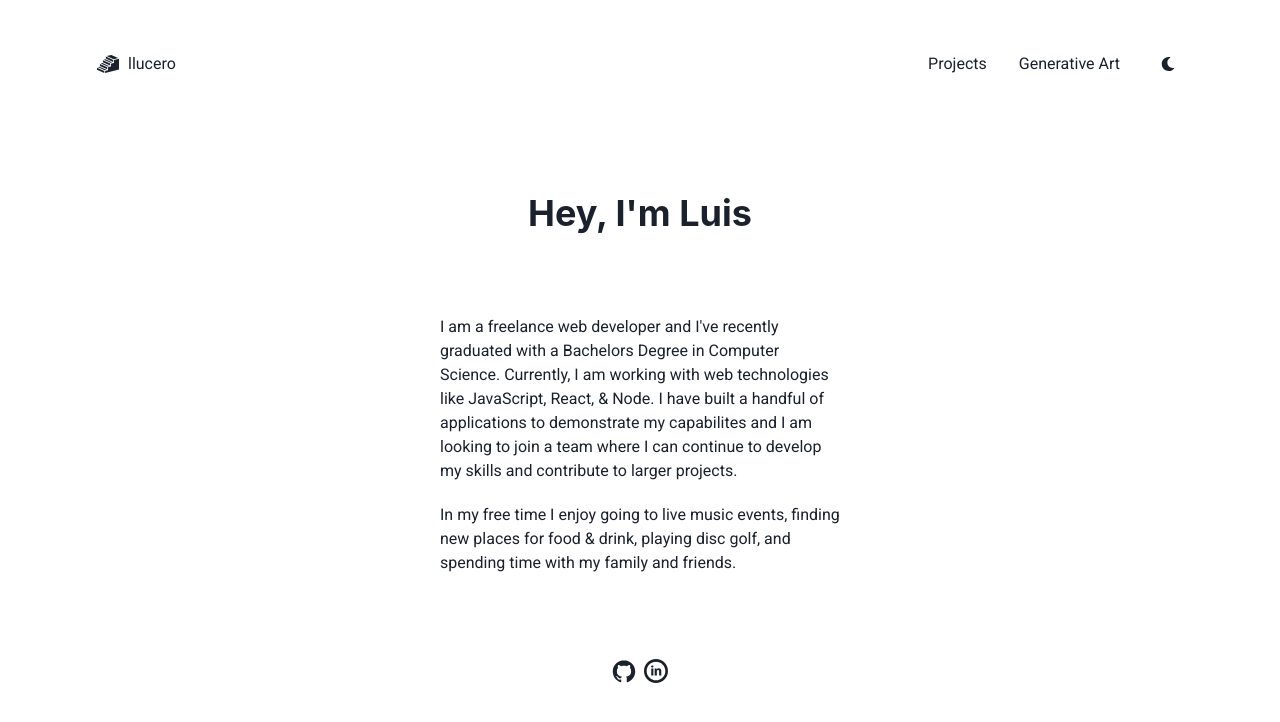
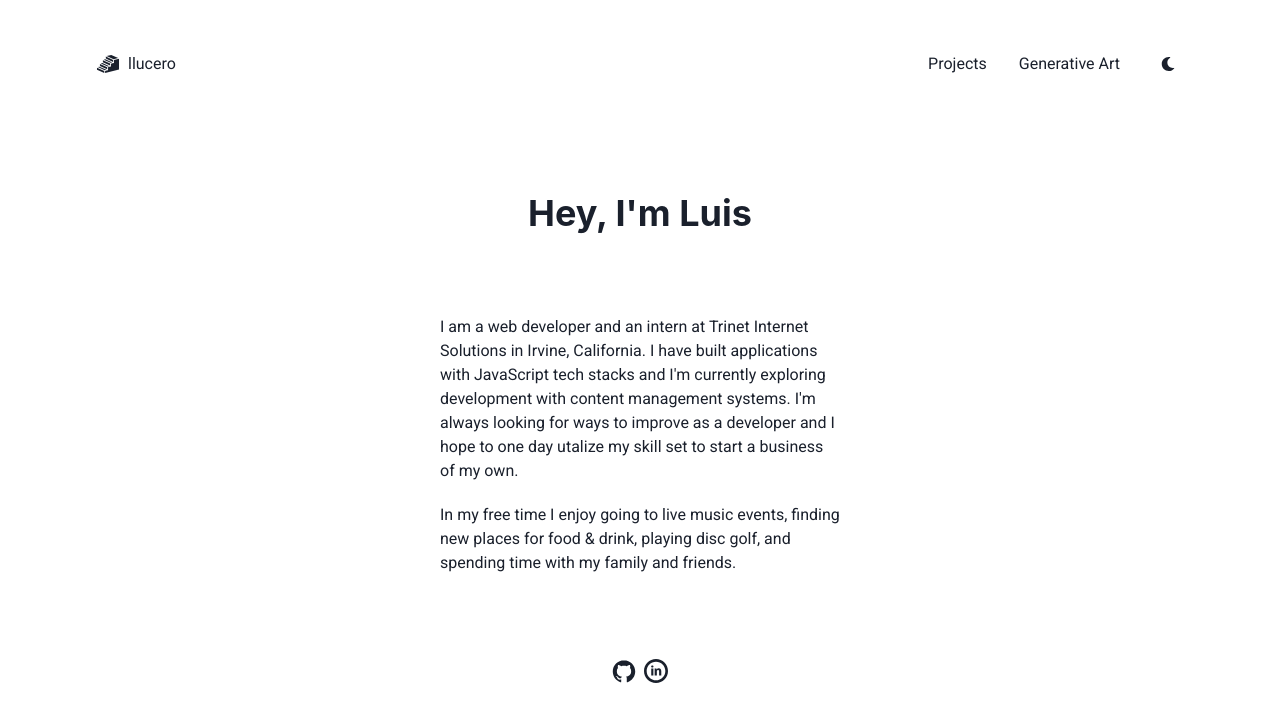
Before and after one commit to clucero36/personal-website, a React (Create React App) app: page / in a window 1280 px wide. Shown: the top 722 px of the page. Built offline with nearby package versions, Linux system fonts and the light colour scheme.

Commit message:
Bio Update

```diff
--- a/src/App.js
+++ b/src/App.js
@@ -18,10 +18,9 @@ function App() {
         <Box w={['15rem', '25rem']}>
           <VStack spacing={5}>
             <Text>
-              I am a freelance web developer and I've recently graduated with a Bachelors Degree in Computer Science.
-              Currently, I am working with web technologies like JavaScript, React, & Node. I have built a handful of applications
-              to demonstrate my capabilites and I am looking to join a team where I can continue to develop my skills and contribute to
-              larger projects.
+              I am a web developer and an intern at Trinet Internet Solutions in Irvine, California.
+              I have built applications with JavaScript tech stacks and I'm currently exploring development with content management systems.
+              I'm always looking for ways to improve as a developer and I hope to one day utalize my skill set to start a business of my own.
             </Text>
             <Text>
               In my free time I enjoy going to live music events, finding new places for food & drink, playing disc golf, and spending time with my family and friends.
```
